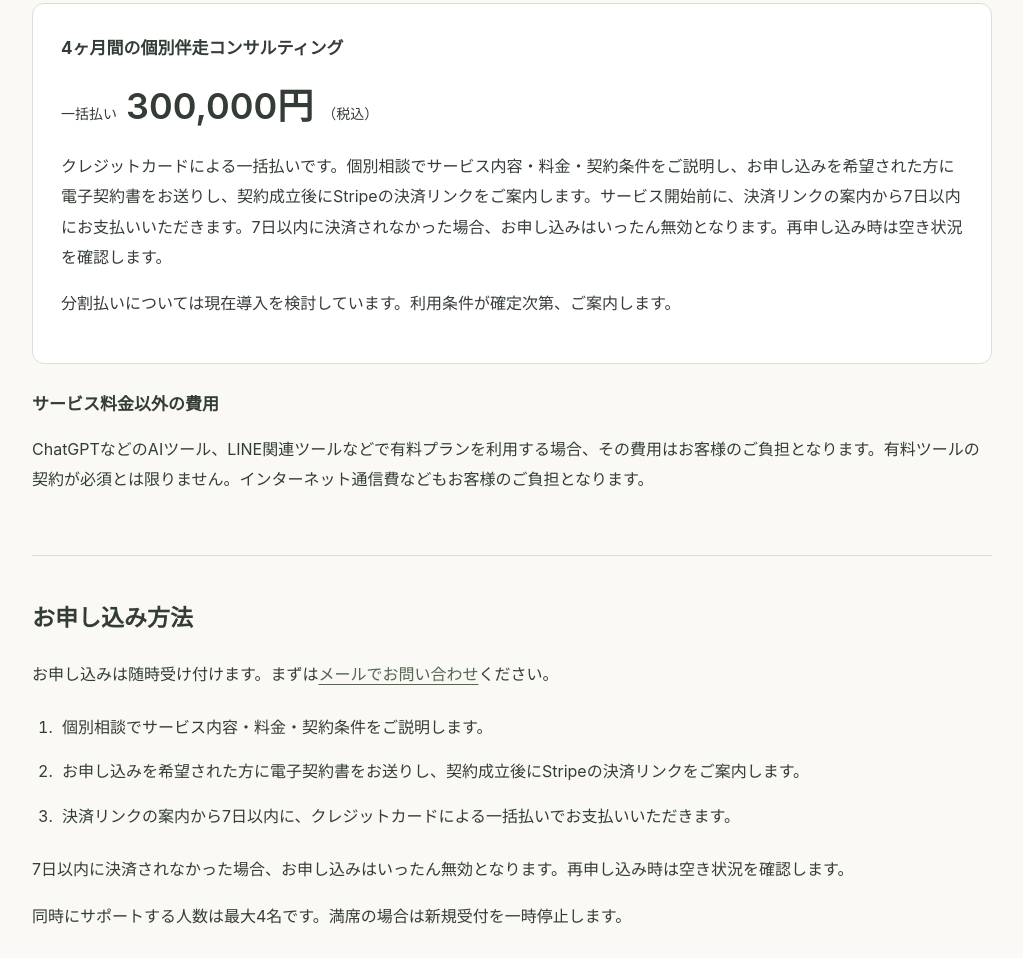
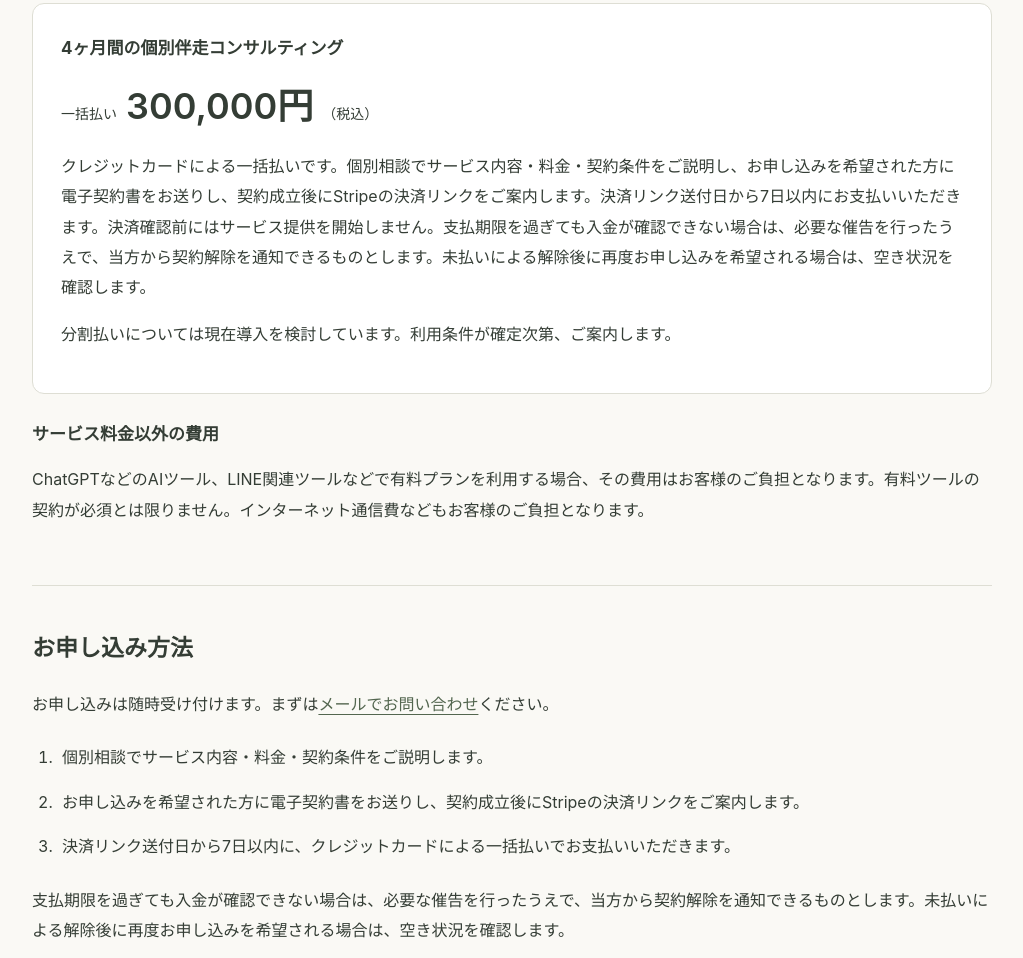
Before and after one commit to megu-sns/stripe-service-site, a plain HTML site: page index.html in a window 1280 px wide. Shown: the part 1301-2259 px from the top of the page, without its empty margins (128-1151 px from the left). Drawn offline with Linux system fonts and the light colour scheme.

Commit message:
Align payment deadline and contract termination terms

```diff
--- a/index.html
+++ b/index.html
@@ -16,8 +16,8 @@
   <main class="wrap">
     <div class="hero"><div class="eyebrow">SERVICE INFORMATION</div><h1>AI×Instagram集客<br>個別伴走コンサルティング</h1><p class="lead">Instagramを活用して、ご自身の商品・サービスの発信や集客に取り組みたい個人事業主・フリーランスの方に向けた、4ヶ月間の個別サポートです。発信の方向性の整理から、Instagramの改善、集客導線の設計、AIの活用まで、オンラインで伴走します。</p><p class="lead">これから起業を予定している方も、現在の状況や目標に応じて個別にご相談いただけます。</p><div class="tags"><span>オンライン提供</span><span>4ヶ月間の個別サポート</span><span>Zoom 合計8回</span></div></div>
     <section id="service"><h2>サポート内容</h2><ul class="support"><li>Zoom個別セッション：月2回・各60分、4ヶ月間で合計8回</li><li>チャットによる質問・相談・添削</li><li>Notion教材、AIプロンプト、ワークシートの提供</li><li>強み・ターゲット・発信コンセプトの整理</li><li>Instagramプロフィール、リール、ストーリーズの改善</li><li>InstagramからLINEへの集客導線設計</li><li>AIを活用した発信・業務効率化の支援</li></ul><div class="note"><p>売上や集客成果を保証するものではありません。</p><p>動画編集・Webサイト制作・運用などの代行サービスは含みません。</p></div></section>
-    <section id="price"><h2>料金・お支払い</h2><div class="pricebox"><h3>4ヶ月間の個別伴走コンサルティング</h3><p class="price"><small>一括払い</small> 300,000円 <small>（税込）</small></p><p>クレジットカードによる一括払いです。個別相談でサービス内容・料金・契約条件をご説明し、お申し込みを希望された方に電子契約書をお送りし、契約成立後にStripeの決済リンクをご案内します。サービス開始前に、決済リンクの案内から7日以内にお支払いいただきます。7日以内に決済されなかった場合、お申し込みはいったん無効となります。再申し込み時は空き状況を確認します。</p><p>分割払いについては現在導入を検討しています。利用条件が確定次第、ご案内します。</p></div><h3 style="margin-top:24px">サービス料金以外の費用</h3><p>ChatGPTなどのAIツール、LINE関連ツールなどで有料プランを利用する場合、その費用はお客様のご負担となります。有料ツールの契約が必須とは限りません。インターネット通信費などもお客様のご負担となります。</p></section>
-    <section id="application"><h2>お申し込み方法</h2><p>お申し込みは随時受け付けます。まずは<a href="#contact">メールでお問い合わせ</a>ください。</p><ol class="steps"><li>個別相談でサービス内容・料金・契約条件をご説明します。</li><li>お申し込みを希望された方に電子契約書をお送りし、契約成立後にStripeの決済リンクをご案内します。</li><li>決済リンクの案内から7日以内に、クレジットカードによる一括払いでお支払いいただきます。</li></ol><p>7日以内に決済されなかった場合、お申し込みはいったん無効となります。再申し込み時は空き状況を確認します。</p><p>同時にサポートする人数は最大4名です。満席の場合は新規受付を一時停止します。</p></section>
+    <section id="price"><h2>料金・お支払い</h2><div class="pricebox"><h3>4ヶ月間の個別伴走コンサルティング</h3><p class="price"><small>一括払い</small> 300,000円 <small>（税込）</small></p><p>クレジットカードによる一括払いです。個別相談でサービス内容・料金・契約条件をご説明し、お申し込みを希望された方に電子契約書をお送りし、契約成立後にStripeの決済リンクをご案内します。決済リンク送付日から7日以内にお支払いいただきます。決済確認前にはサービス提供を開始しません。支払期限を過ぎても入金が確認できない場合は、必要な催告を行ったうえで、当方から契約解除を通知できるものとします。未払いによる解除後に再度お申し込みを希望される場合は、空き状況を確認します。</p><p>分割払いについては現在導入を検討しています。利用条件が確定次第、ご案内します。</p></div><h3 style="margin-top:24px">サービス料金以外の費用</h3><p>ChatGPTなどのAIツール、LINE関連ツールなどで有料プランを利用する場合、その費用はお客様のご負担となります。有料ツールの契約が必須とは限りません。インターネット通信費などもお客様のご負担となります。</p></section>
+    <section id="application"><h2>お申し込み方法</h2><p>お申し込みは随時受け付けます。まずは<a href="#contact">メールでお問い合わせ</a>ください。</p><ol class="steps"><li>個別相談でサービス内容・料金・契約条件をご説明します。</li><li>お申し込みを希望された方に電子契約書をお送りし、契約成立後にStripeの決済リンクをご案内します。</li><li>決済リンク送付日から7日以内に、クレジットカードによる一括払いでお支払いいただきます。</li></ol><p>支払期限を過ぎても入金が確認できない場合は、必要な催告を行ったうえで、当方から契約解除を通知できるものとします。未払いによる解除後に再度お申し込みを希望される場合は、空き状況を確認します。</p><p>同時にサポートする人数は最大4名です。満席の場合は新規受付を一時停止します。</p></section>
     <section id="delivery"><h2>サービス提供方法・開始時期</h2><p>すべてオンラインで提供します。決済確認後3営業日以内に、Notion教材とチャット登録方法をご案内します。</p><p>お客様には、案内送信日から7日以内にチャットへ登録していただきます。サポート開始日は、登録の状況に応じて以下のとおりとなります。</p><ul class="support"><li>期限内に登録した場合：チャット登録完了日から4ヶ月間</li><li>期限内に登録しなかった場合：案内送信日の8日目から4ヶ月間</li></ul><p style="margin-top:18px">上記の開始日を基準に、チャットサポートと個別伴走を提供します。初回Zoomセッションの日程は個別に調整します。</p></section>
     <section id="chat"><h2>チャットサポート</h2><p>質問・相談は24時間送信可能です。返信は原則72時間以内（土日祝日を除く）を目安とします。内容や状況によっては、返信までにお時間をいただく場合があります。</p><p>質問・添削などの個別対応は、4ヶ月間のサポート期間中に提供します。</p></section>
     <section id="sessions"><h2>Zoomセッション・日程変更</h2><p>月2回・各60分、4ヶ月間で合計8回実施します。</p><ul class="support"><li>事前にご連絡いただければ、当日のキャンセルでも日程変更が可能です。</li><li>無断欠席は原則として1回分の消化となります。</li><li>振替日は双方の予定を調整して決定します。</li><li>翌月への繰り越しは可能です。振替は原則として4ヶ月間のサポート期間内に実施します。</li><li>お客様都合で未使用のセッションは、期間終了時に原則として利用終了となります。</li><li>提供者側の事情で実施できなかったセッションは、期間終了後も振替対応します。</li></ul></section>
@@ -34,7 +34,7 @@
       <div class="row"><dt>サービス名</dt><dd>AI×Instagram集客 個別伴走コンサルティング</dd></div>
       <div class="row"><dt>販売価格</dt><dd>300,000円（税込・日本円）／一括払い</dd></div>
       <div class="row"><dt>サービス料金以外の費用</dt><dd>インターネット通信費および、お客様が利用するAIツール・LINE関連ツールなどの有料プランの費用。有料ツールの契約が必須とは限りません。</dd></div>
-      <div class="row"><dt>支払方法・支払時期</dt><dd>クレジットカードによる一括払い。個別相談後、お申し込みを希望された方に電子契約書をお送りし、契約成立後にStripeの決済リンクをご案内します。サービス開始前に、決済リンクの案内から7日以内にお支払いいただきます。7日以内に決済されなかった場合、お申し込みはいったん無効となります。再申し込み時は空き状況を確認します。</dd></div>
+      <div class="row"><dt>支払方法・支払時期</dt><dd>クレジットカードによる一括払い。個別相談後、お申し込みを希望された方に電子契約書をお送りし、契約成立後にStripeの決済リンクをご案内します。決済リンク送付日から7日以内にお支払いいただきます。決済確認前にはサービス提供を開始しません。支払期限を過ぎても入金が確認できない場合は、必要な催告を行ったうえで、当方から契約解除を通知できるものとします。未払いによる解除後に再度お申し込みを希望される場合は、空き状況を確認します。</dd></div>
       <div class="row"><dt>提供方法・提供時期</dt><dd>オンライン提供。決済確認後3営業日以内に、Notion教材とチャット登録方法をご案内します。案内送信日から7日以内に登録した場合は登録完了日、期限内に登録しなかった場合は案内送信日の8日目から4ヶ月間、チャットサポートと個別伴走を提供します。初回Zoomの日程は個別に調整します。<br><a href="#delivery">開始時期の詳細</a></dd></div>
       <div class="row"><dt>提供内容・利用環境</dt><dd>Zoom個別セッション：月2回・各60分、合計8回。チャットによる質問・相談・添削、Notion教材、AIプロンプト、ワークシートの提供など。オンライン参加・閲覧が可能な端末とインターネット接続が必要です。<br><a href="#service">サポート内容</a> ／ <a href="#chat">チャットの対応</a> ／ <a href="#sessions">セッションの振替・欠席</a> ／ <a href="#after-support">終了後の教材閲覧</a></dd></div>
       <div class="row"><dt>キャンセル・途中終了・返金</dt><dd>お客様のご希望により、途中でサポートの利用を終了することは可能です。お客様都合の場合は原則返金しない方針ですが、適用法令に基づく権利を制限せず、法令上必要な返金には対応します。事業者側の事情でサービスを継続提供できない場合は、未提供分について返金対応します。算定方法・一時的な体調不良時の対応および連絡先は、<a href="#cancellation">キャンセル・途中終了・返金</a>をご確認ください。</dd></div>
```
